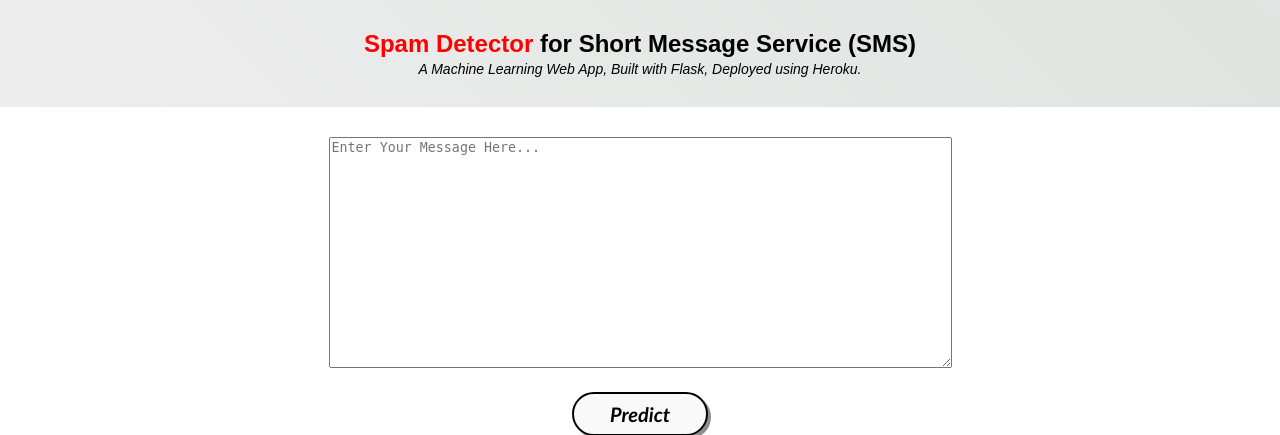
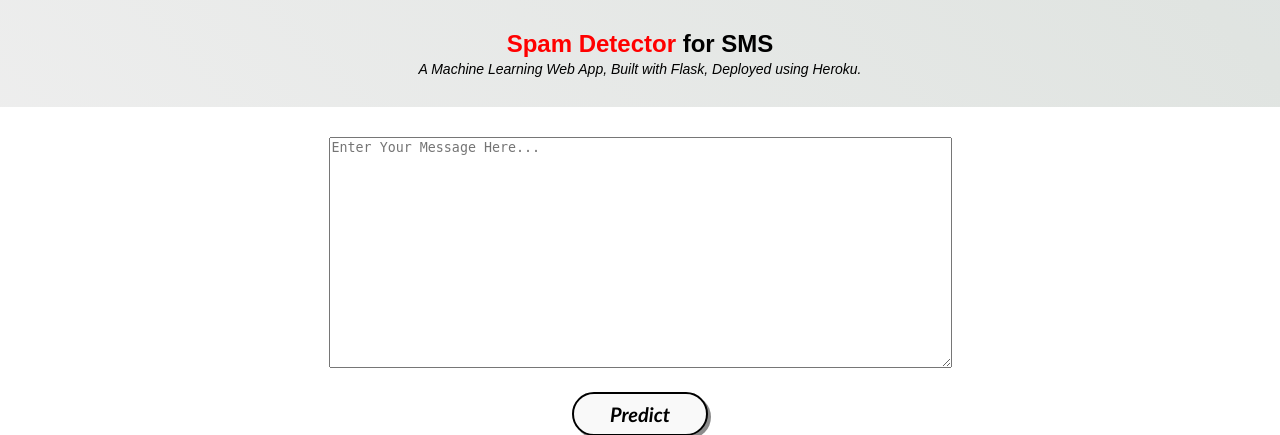
Before and after one commit to NaveenVinayakS/SMS_Classifier, a Flask app: page / in a window 1280 px wide. Shown: the top 435 px of the page. Run offline with Flask 2, Linux system fonts and the light colour scheme; parts of the project's set-up code (start-up, migrations or seed data) failed here and were passed over; some libraries are stand-ins or nearby versions.

Commit message:
Add files via upload

```diff
--- a/templates/home.html
+++ b/templates/home.html
@@ -13,7 +13,7 @@
 
         <!-- Website Title -->
     	<div class="container">
-    		<h2 class='container-heading'><span>Spam Detector</span> for Short Message Service (SMS)</h2>
+    		<h2 class='container-heading'><span>Spam Detector</span> for SMS</h2>
             <div class='description'>
     			<p>A Machine Learning Web App, Built with Flask, Deployed using Heroku.</p>
     		</div>
```
